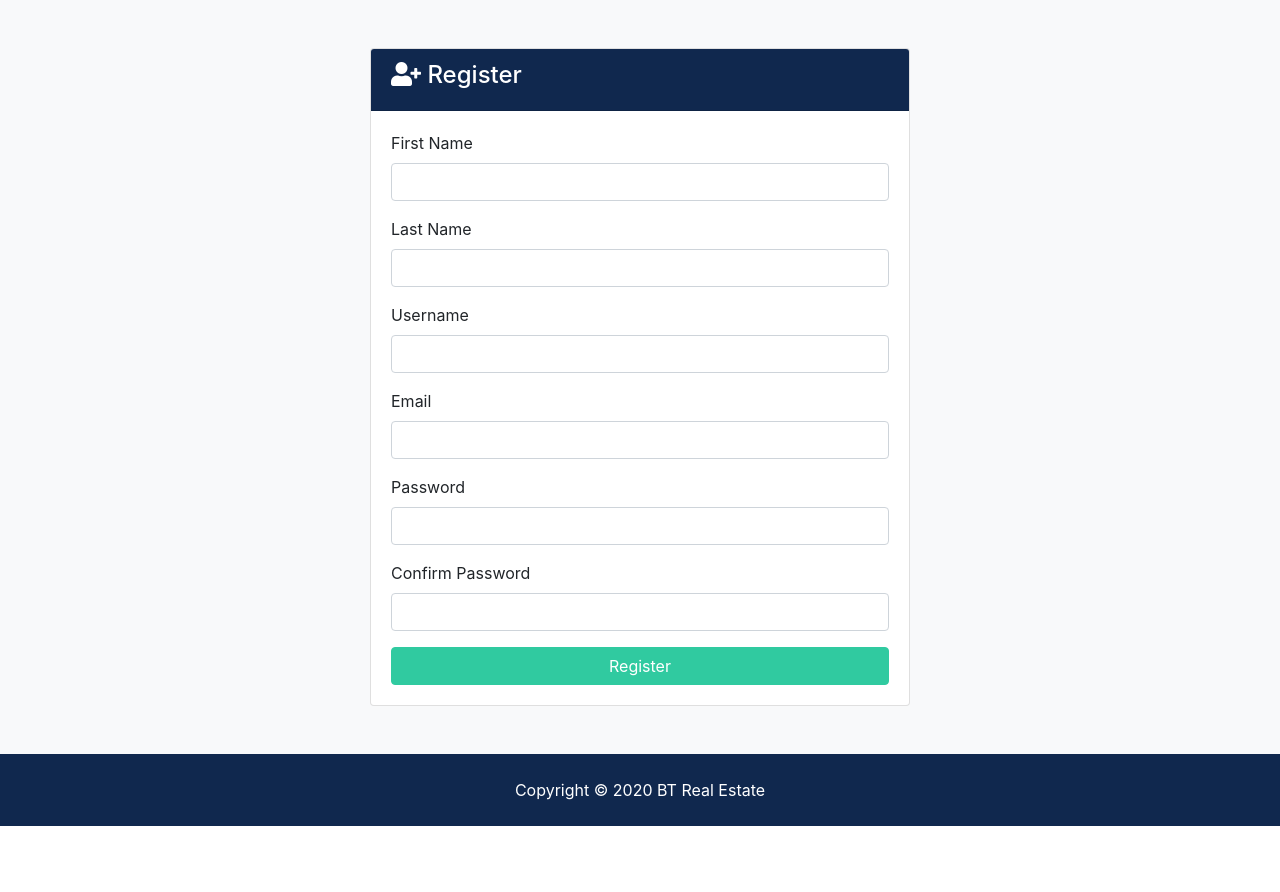
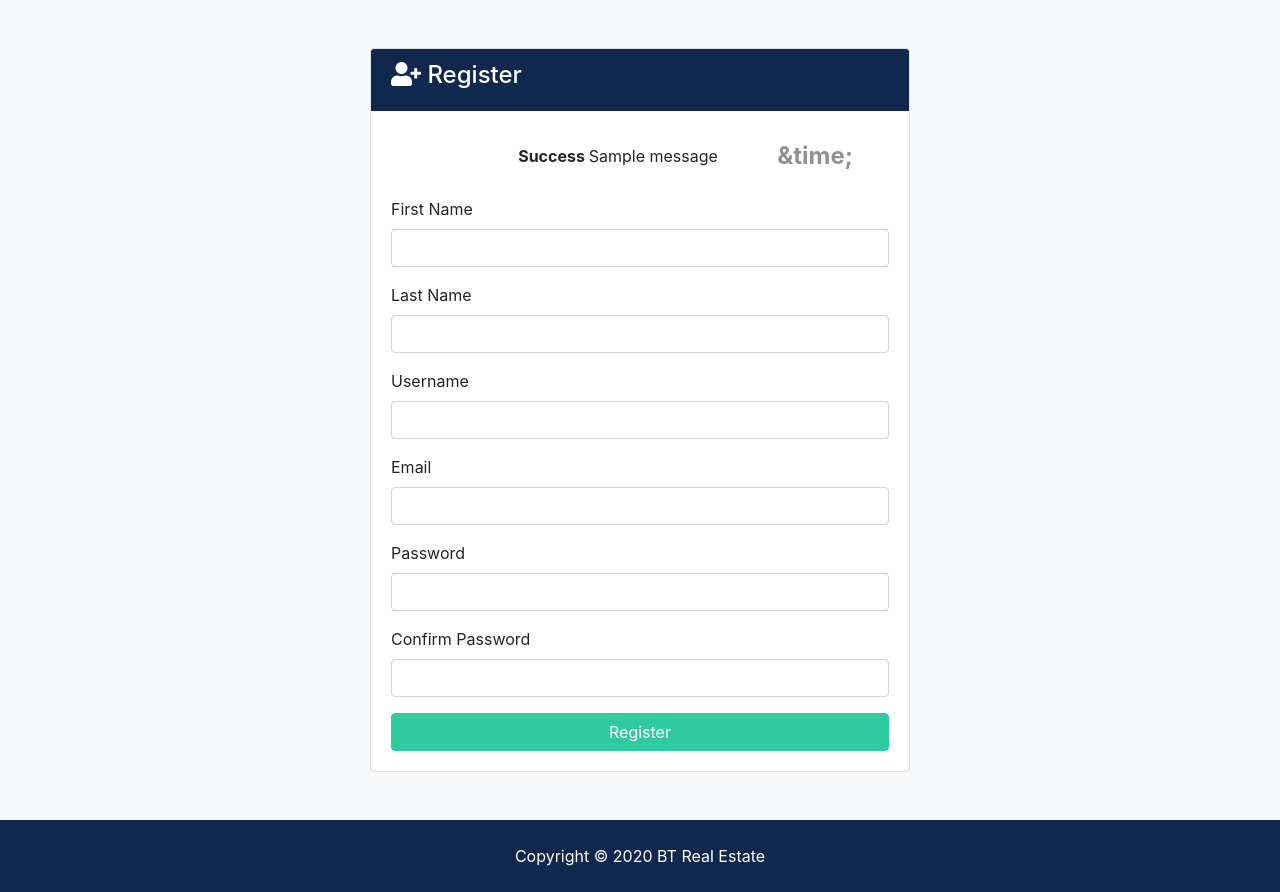
Before and after one commit to newlinedeveloper/Real-estate-app, a Django app: page /register in a window 1280 px wide. Shown: the part 128-1020 px from the top of the page. Before the commit the page ends 954 px from the top, so only its background shows below. Run offline with Django 3.2, Linux system fonts and the light colour scheme; tables that the repository leaves empty hold one stand-in row (values such as "Sample post"); one stand-in notice (Sample message) is shown; some libraries are stand-ins or nearby versions.

Commit message:
message alerts

```diff
--- a/accounts/views.py
+++ b/accounts/views.py
@@ -1,4 +1,5 @@
 from django.shortcuts import render
+from django.contrib import messages
 
 # Create your views here.
 
@@ -6,6 +7,7 @@ def login(requests):
 
 	if requests.method == 'POST':
 		# print('SUBMITTED REG')
+		messages.error(requests,'Testing error message')
 		return redirect('login')
 	else:
 		return render(requests,'accounts/login.html')
@@ -20,6 +22,7 @@ def register(requests):
 
 	if requests.method == 'POST':
 		# print('SUBMITTED REG')
+		messages.error(requests,'Testing error message')
 		return redirect('register')
 	else:
 		return render(requests,'accounts/register.html')
--- a/templates/accounts/login.html
+++ b/templates/accounts/login.html
@@ -12,6 +12,8 @@
                 <i class="fas fa-sign-in-alt"></i> Login</h4>
             </div>
             <div class="card-body">
+
+               {% include 'partials/_alerts.html' %}
               <form action="{% url 'login' %}" method="POST">
               	{% csrf_token %}
                 <div class="form-group">
--- a/templates/accounts/register.html
+++ b/templates/accounts/register.html
@@ -14,6 +14,10 @@
                 <i class="fas fa-user-plus"></i> Register</h4>
             </div>
             <div class="card-body">
+              <!-- Alert -->
+
+              {% include 'partials/_alerts.html' %}
+
                 <form action="{% url 'register' %}" method="POST">
                 	{% csrf_token %}
                   <div class="form-group">
--- /dev/null
+++ b/templates/partials/_alerts.html
@@ -0,0 +1,28 @@
+{% if messages %}
+
+	{% for message in messages %}
+
+	<div id="message" class="container">
+
+		<div class="alert alert- {{ message.tags }} alert-dismissible text-center" role="alert">
+
+			<button type="button" class="close" data-dismiss="alert"><span aria-hidden="true">&time;</span></button>
+
+			<strong>
+				{% if message.level == DEFAULT_MESSAGE_LEVELS.ERROR %}
+					Error
+				{% else %}
+					{{ message.tags | title}}
+				{% endif %}
+			</strong>
+
+			{{ message }}
+
+		</div>
+	</div>
+
+
+	{% endfor %}
+
+
+{% endif %}
```
Also changed, not shown: Real_esate/settings.py (+9 -0 lines).
